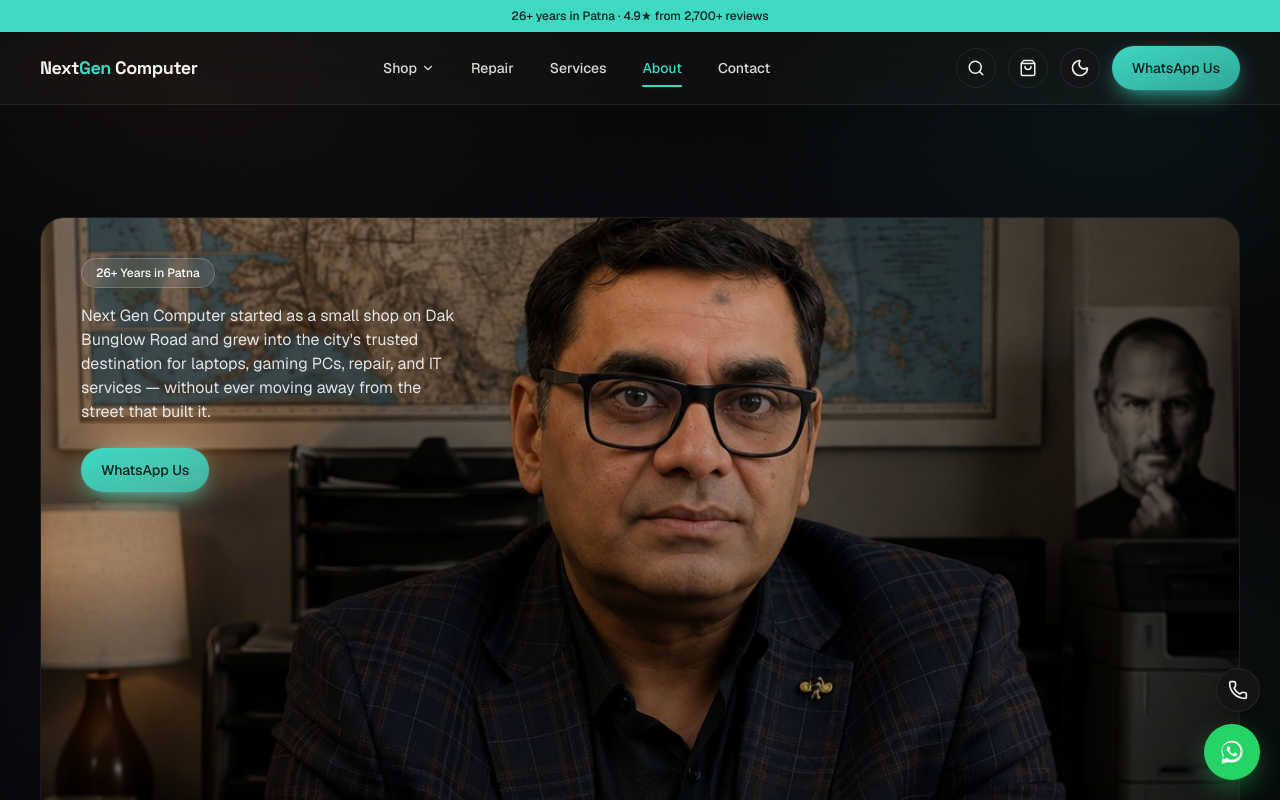
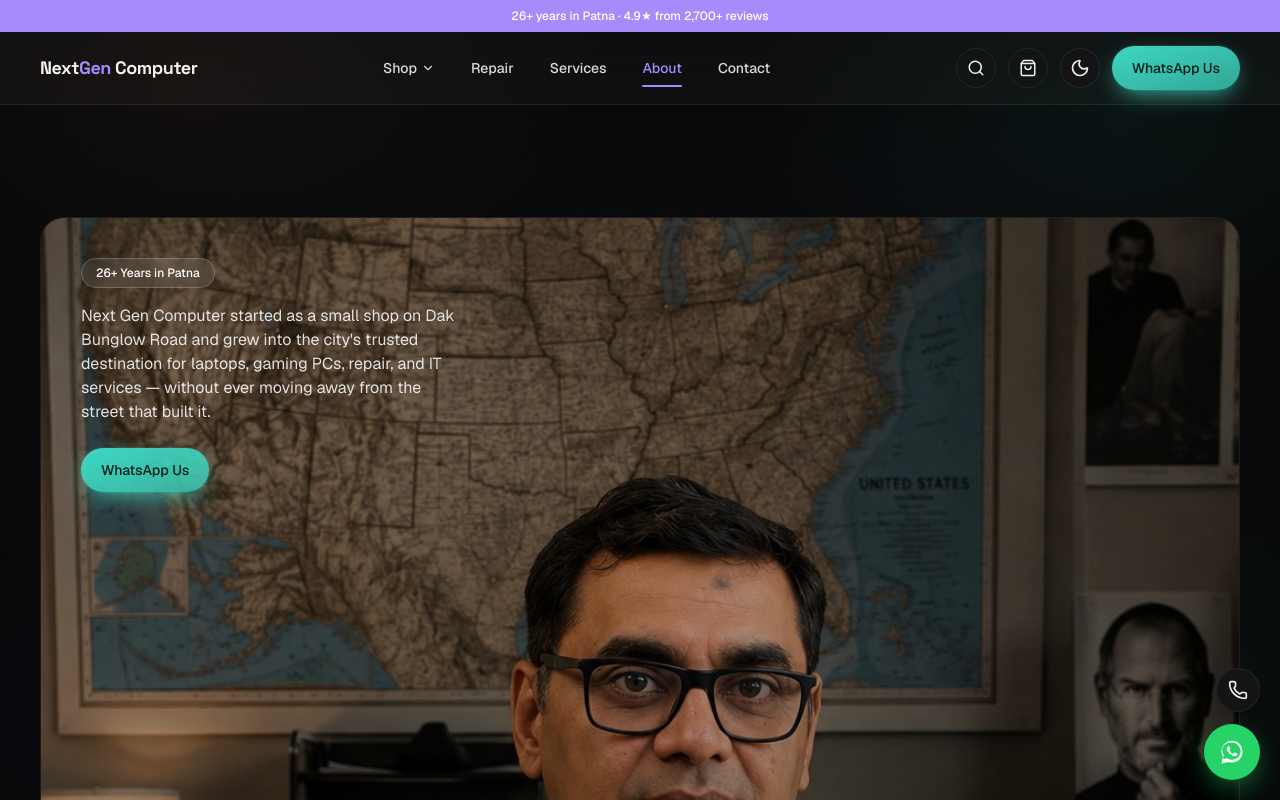
Before and after one commit to Prabuddha747/NextgenComputerPage, a Next.js app: page /about in a window 1280 px wide. Shown: the top 800 px of the page. Built offline with nearby package versions, Linux system fonts and the light colour scheme.

Commit message:
Recolor navbar/mega-menu/mobile-drawer to violet accent-secondary; fix About page photo crops (aspect ratios now match the actual portrait photos)

```diff
--- a/src/app/about/page.tsx
+++ b/src/app/about/page.tsx
@@ -43,7 +43,7 @@ export default function AboutPage() {
     <>
       <Section className="pt-10">
         <div className="relative overflow-hidden rounded-3xl border border-border">
-          <div className="relative aspect-[4/5] sm:aspect-[7/6]">
+          <div className="relative aspect-4/5 sm:aspect-3/4">
             <Image
               src="/owner-office.png"
               alt="Founder of Next Gen Computer at the Dak Bunglow Road store"
@@ -155,7 +155,7 @@ export default function AboutPage() {
               ))}
             </div>
           </div>
-          <div className="relative aspect-[4/3] overflow-hidden rounded-3xl border border-border">
+          <div className="relative aspect-3/5 overflow-hidden rounded-3xl border border-border">
             <Image
               src="/owner-portrait.png"
               alt={`${business.founderName}, founder of Next Gen Computer`}
--- a/src/app/globals.css
+++ b/src/app/globals.css
@@ -22,6 +22,9 @@
      business get a cool silver, accessories keep the brass "sale" tone. No
      fabricated "creator" accent — we don't carry a product line that maps to one. */
   --accent-business: #d6d9e0;
+  /* Second glow color already used sparingly elsewhere (owner-photo RGB ring,
+     Services' enterprise-card glow) — now the navbar's dedicated accent too. */
+  --accent-secondary: #a78bfa;
   --glass-bg: rgba(255, 255, 255, 0.03);
   --glass-border: rgba(255, 255, 255, 0.07);
   --ease-premium: cubic-bezier(0.19, 1, 0.22, 1);
@@ -41,6 +44,7 @@
   --success: #059669;
 
   --accent-business: #52525b;
+  --accent-secondary: #7c3aed;
   --glass-bg: rgba(0, 0, 0, 0.02);
   --glass-border: rgba(0, 0, 0, 0.08);
   --ease-premium: cubic-bezier(0.19, 1, 0.22, 1);
@@ -58,6 +62,7 @@
   --color-sale: var(--sale);
   --color-success: var(--success);
   --color-accent-business: var(--accent-business);
+  --color-accent-secondary: var(--accent-secondary);
   --font-sans: var(--font-geist-sans);
   --font-mono: var(--font-jetbrains-mono);
   --font-display: var(--font-space-grotesk);
--- a/src/components/layout/mega-menu.tsx
+++ b/src/components/layout/mega-menu.tsx
@@ -23,7 +23,7 @@ export function MegaMenu() {
           const Icon = productIcons[column.icon];
           return (
             <div key={column.title}>
-              <div className="mb-4 flex h-10 w-10 items-center justify-center rounded-xl bg-accent/15 text-accent">
+              <div className="mb-4 flex h-10 w-10 items-center justify-center rounded-xl bg-accent-secondary/15 text-accent-secondary">
                 <Icon className="h-5 w-5" strokeWidth={1.5} />
               </div>
               <p className="mb-3 text-xs font-semibold uppercase tracking-wider text-foreground">
@@ -34,9 +34,9 @@ export function MegaMenu() {
                   <li key={link.label}>
                     <Link
                       href={link.href}
-                      className="group/link flex items-center gap-2 text-sm text-muted transition-colors hover:text-accent"
+                      className="group/link flex items-center gap-2 text-sm text-muted transition-colors hover:text-accent-secondary"
                     >
-                      <Icon className="h-3.5 w-3.5 shrink-0 text-muted/60 group-hover/link:text-accent" strokeWidth={1.5} />
+                      <Icon className="h-3.5 w-3.5 shrink-0 text-muted/60 group-hover/link:text-accent-secondary" strokeWidth={1.5} />
                       {link.label}
                     </Link>
                   </li>
@@ -48,7 +48,7 @@ export function MegaMenu() {
 
         <Link href={`/product/${featured.slug}`} className="group block">
           <ProductArt product={featured} className="aspect-square w-full" />
-          <p className="mt-3 flex items-center gap-1 text-sm font-medium text-foreground group-hover:text-accent">
+          <p className="mt-3 flex items-center gap-1 text-sm font-medium text-foreground group-hover:text-accent-secondary">
             Explore the Configurator
             <ArrowRight className="h-3.5 w-3.5 transition-transform group-hover:translate-x-1" />
           </p>
--- a/src/components/layout/mobile-drawer.tsx
+++ b/src/components/layout/mobile-drawer.tsx
@@ -53,7 +53,7 @@ export function MobileDrawer({ open, onClose }: { open: boolean; onClose: () =>
                       onClick={onClose}
                       className="flex items-center gap-3 rounded-xl px-3 py-3 text-base font-medium text-foreground hover:bg-surface"
                     >
-                      <Icon className="h-[18px] w-[18px] text-accent" strokeWidth={1.5} />
+                      <Icon className="h-[18px] w-[18px] text-accent-secondary" strokeWidth={1.5} />
                       {link.label}
                     </Link>
                   </motion.li>
--- a/src/components/layout/navbar.tsx
+++ b/src/components/layout/navbar.tsx
@@ -38,20 +38,23 @@ export function Navbar() {
 
   return (
     <>
-      <div className="hidden bg-accent px-4 py-2 text-center text-xs font-medium text-accent-foreground sm:block">
+      <div className="hidden bg-accent-secondary px-4 py-2 text-center text-xs font-medium text-white sm:block">
         {business.yearsExperience}+ years in Patna · {business.rating}★ from {business.reviewCount.toLocaleString()}+ reviews
       </div>
 
       {/* Same glass-blurred bar on every page, always — it used to switch to a
           flat bg-background before the user scrolled 12px, which read as an
-          inconsistent navbar depending on how tall/short the page was. */}
+          inconsistent navbar depending on how tall/short the page was. Every
+          accent highlight in here uses --accent-secondary (violet), the site's
+          second glow color, not the site-wide teal — a deliberate navbar-only
+          theme choice, kept consistent across every element in this bar. */}
       <header
         onMouseLeave={() => setShopOpen(false)}
         className="sticky top-0 z-30 relative w-full border-b border-[var(--glass-border)] bg-[var(--glass-bg)] backdrop-blur-xl"
       >
         <div className="mx-auto flex h-18 max-w-[1680px] items-center justify-between px-4 sm:px-6 lg:px-10">
           <Link href="/" className="font-display text-lg font-bold tracking-tight text-foreground">
-            Next<span className="text-accent">Gen</span> Computer
+            Next<span className="text-accent-secondary">Gen</span> Computer
           </Link>
 
           <nav className="hidden items-center gap-1 md:flex">
@@ -60,7 +63,7 @@ export function Navbar() {
               onMouseEnter={() => setShopOpen(true)}
               className={clsx(
                 "relative flex items-center gap-1 rounded-full px-4 py-2 text-sm font-medium transition-colors",
-                shopOpen || shopActive ? "text-accent" : "text-foreground/90 hover:text-accent"
+                shopOpen || shopActive ? "text-accent-secondary" : "text-foreground/90 hover:text-accent-secondary"
               )}
               aria-expanded={shopOpen}
               aria-current={shopActive ? "page" : undefined}
@@ -70,7 +73,7 @@ export function Navbar() {
               {shopActive && (
                 <motion.span
                   layoutId="navbar-active-underline"
-                  className="absolute inset-x-4 -bottom-[1px] h-0.5 rounded-full bg-accent"
+                  className="absolute inset-x-4 -bottom-[1px] h-0.5 rounded-full bg-accent-secondary"
                 />
               )}
             </Link>
@@ -85,14 +88,14 @@ export function Navbar() {
                   aria-current={active ? "page" : undefined}
                   className={clsx(
                     "relative rounded-full px-4 py-2 text-sm font-medium transition-colors",
-                    active ? "text-accent" : "text-foreground/90 hover:text-accent"
+                    active ? "text-accent-secondary" : "text-foreground/90 hover:text-accent-secondary"
                   )}
                 >
                   {link.label}
                   {active && (
                     <motion.span
                       layoutId="navbar-active-underline"
-                      className="absolute inset-x-4 -bottom-[1px] h-0.5 rounded-full bg-accent"
+                      className="absolute inset-x-4 -bottom-[1px] h-0.5 rounded-full bg-accent-secondary"
                     />
                   )}
                 </Link>
@@ -104,18 +107,18 @@ export function Navbar() {
             <button
               aria-label="Search products"
               onClick={() => setSearchOpen((v) => !v)}
-              className="flex h-10 w-10 items-center justify-center rounded-full border border-border hover:border-accent/60"
+              className="flex h-10 w-10 items-center justify-center rounded-full border border-border hover:border-accent-secondary/60"
             >
               <Search className="h-4.5 w-4.5" />
             </button>
             <button
               aria-label="Open enquiry basket"
               onClick={() => setBasketOpen(true)}
-              className="relative flex h-10 w-10 items-center justify-center rounded-full border border-border hover:border-accent/60"
+              className="relative flex h-10 w-10 items-center justify-center rounded-full border border-border hover:border-accent-secondary/60"
             >
               <ShoppingBag className="h-4.5 w-4.5" />
               {items.length > 0 && (
-                <span className="absolute -right-1 -top-1 flex h-4.5 w-4.5 items-center justify-center rounded-full bg-accent text-[10px] font-bold text-accent-foreground">
+                <span className="absolute -right-1 -top-1 flex h-4.5 w-4.5 items-center justify-center rounded-full bg-accent-secondary text-[10px] font-bold text-white">
                   {items.length}
                 </span>
               )}
```
